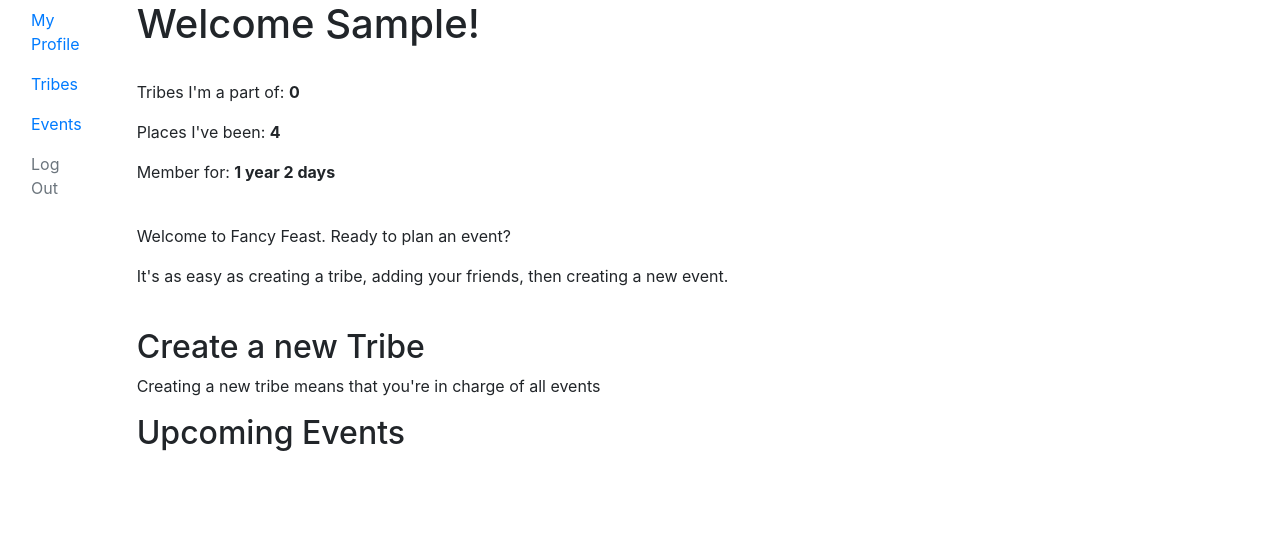
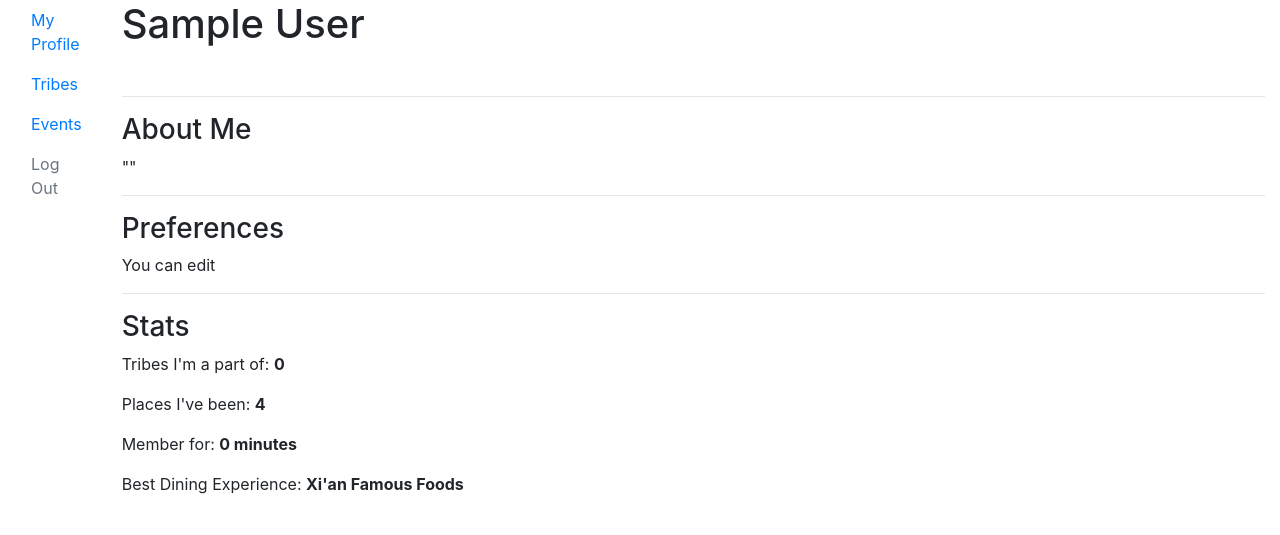
Before and after one commit to leon-lei/fancyfeast, a Django app: page /accounts/profile/ in a window 1280 px wide. Shown: the top 535 px of the page. Run offline with Django 3.2, Linux system fonts and the light colour scheme; the visitor is signed in with stand-in values (Sample User, id 1); data that the repository does not hold is empty; some libraries are stand-ins or nearby versions.

Commit message:
Updated: skeleton for profile page

```diff
--- a/accounts/templates/accounts/profile.html
+++ b/accounts/templates/accounts/profile.html
@@ -2,21 +2,29 @@
 {% block title %}My Profile{% endblock %}
 
 {% block body %}
-<div class="container-fluid">
-    <h1>Welcome {{ user.first_name }}!</h1>
+    <h1>{{ user.first_name|capfirst }} {{ user.last_name|capfirst }}</h1>
     <br>
     {% if user.userprofile.image %}
         <img src="{{ user.userprofile.image.url }}" width="240">
     {% endif %}
+    <hr>
+
+    <h3>About Me</h3>
+    "{{ user.userprofile.description }}"
+    <hr>
+
+    <h3>Preferences</h3>
+    {% if request.user.username == user.username %}
+        You can edit
+    {% else %}
+        You cannot edit
+    {% endif %}
+    <hr>
+
+    <h3>Stats</h3>
     <p>Tribes I'm a part of: <b>{{ user.userprofile.tribe.count }}</b> </p>
     <p>Places I've been: <b>4</b> </p>
-    <p>Member for: <b>1 year 2 days</b> </p>
+    <p>Member for: <b>{{ user.date_joined|timesince }}</b> </p>
+    <p>Best Dining Experience: <b>Xi'an Famous Foods</b> </p>
     <br>
-    <p>Welcome to Fancy Feast. Ready to plan an event?</p>
-    <p>It's as easy as creating a tribe, adding your friends, then creating a new event.</p>
-    <br>
-    <h2>Create a new Tribe</h2>
-    <p>Creating a new tribe means that you're in charge of all events</p>
-    <h2>Upcoming Events</h2>
-</div>
 {% endblock %}
```
Also changed, not shown: fancyfeast/media/profile_image/chicken.jpg (added).
